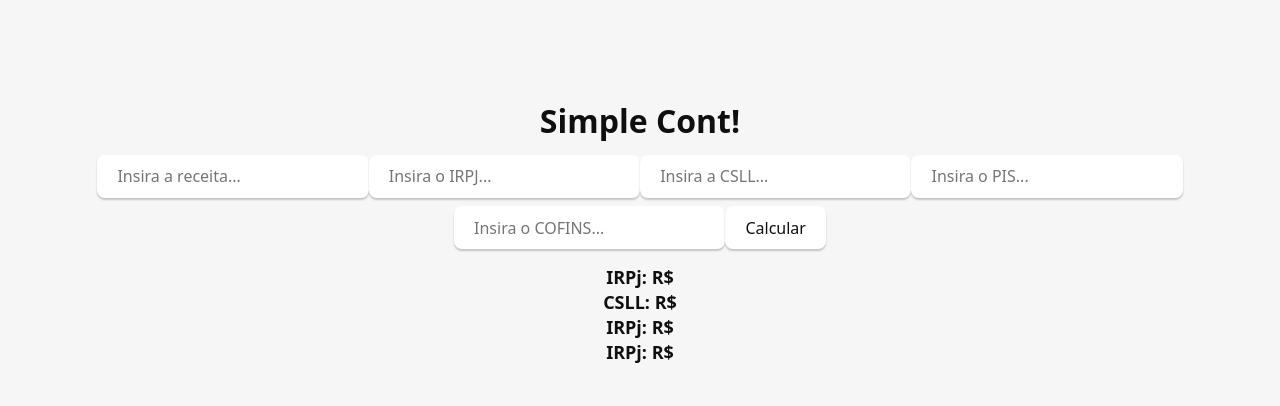
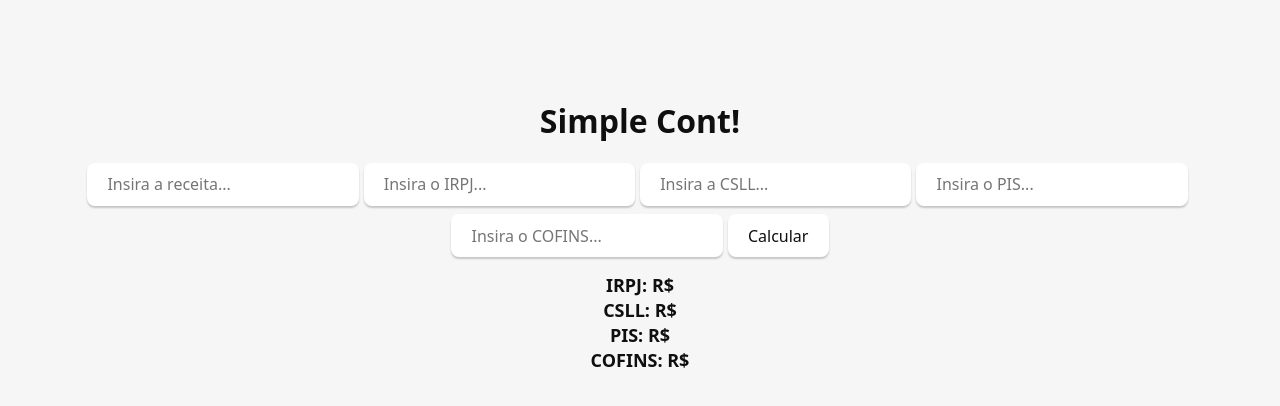
Before and after one commit to felipecaninnovaes/SimpleCont-App, a React (Vite) app: page / in a window 1280 px wide. Shown: the top 406 px of the page. Built offline with nearby package versions, Linux system fonts and the light colour scheme.

Commit message:
Update App.tsx

```diff
--- a/src/App.tsx
+++ b/src/App.tsx
@@ -42,28 +42,28 @@ function App() {
       <div className="row">
         <div>
           <input
-            id="greet-input"
+            id="base-input"
             onChange={(e) => setReceita(e.currentTarget.value)}
             placeholder="Insira a receita..."
           />
             <input
-              id="greet-input"
+              id="base-input"
               onChange={(e) => setRetencao_irpj(e.currentTarget.value)}
               placeholder="Insira o IRPJ..."
             />
             <input
-              id="greet-input"
+              id="base-input"
               onChange={(e) => setRetencao_csll(e.currentTarget.value)}
               placeholder="Insira a CSLL..."
             />
             <input
-              id="greet-input"
+              id="base-input"
               onChange={(e) => setRetencao_pis(e.currentTarget.value)}
               placeholder="Insira o PIS..."
             />
             <br></br>
             <input
-              id="greet-input"
+              id="base-input"
               onChange={(e) => setRetencao_cofins(e.currentTarget.value)}
               placeholder="Insira o COFINS..."
             />
@@ -73,13 +73,13 @@ function App() {
         </div>
       </div>
       <p>
-        <span>IRPj: R$ {irpjResult}</span>
+        <span>IRPJ: R$ {irpjResult}</span>
         <br></br>
         <span>CSLL: R$ {csllResult}</span>
         <br></br>
-        <span>IRPj: R$ {pisResult}</span>
+        <span>PIS: R$ {pisResult}</span>
         <br></br>
-        <span>IRPj: R$ {cofinsResult}</span>
+        <span>COFINS: R$ {cofinsResult}</span>
       </p>
     </div>
   );
```
